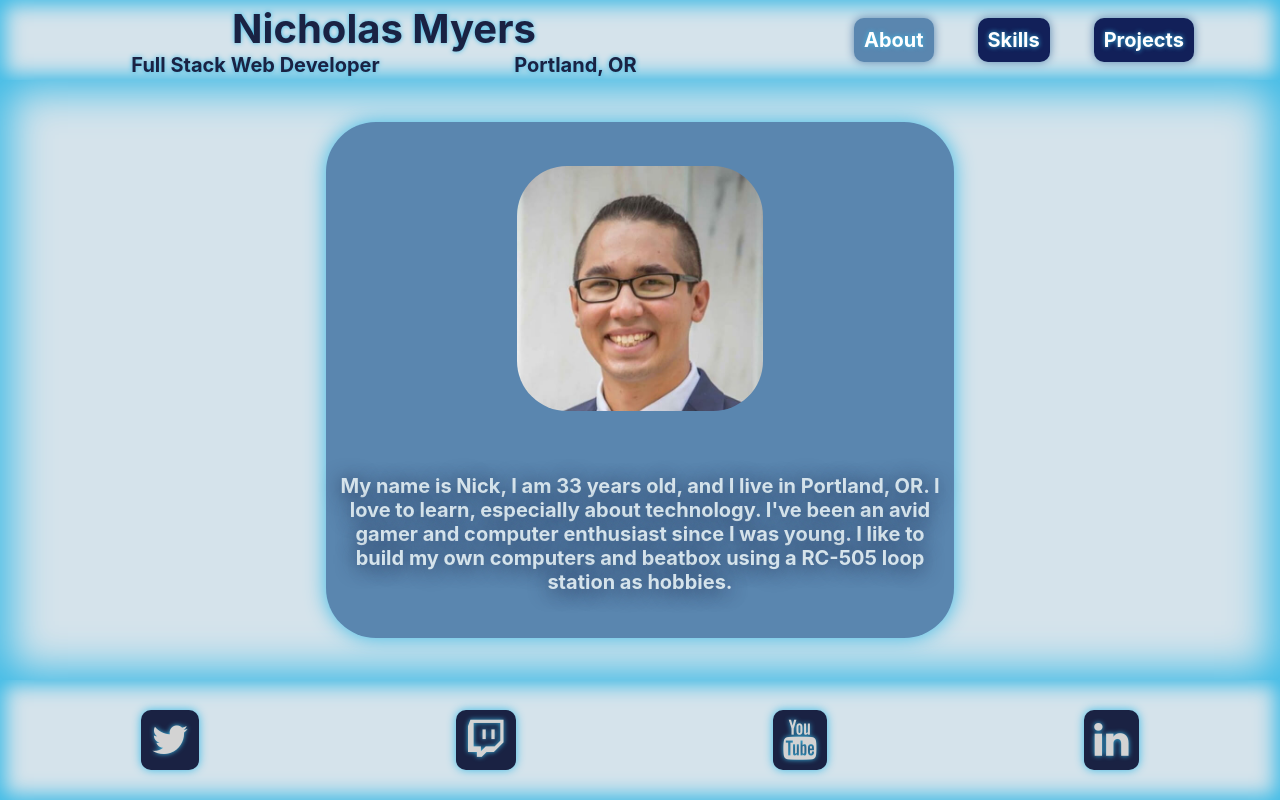
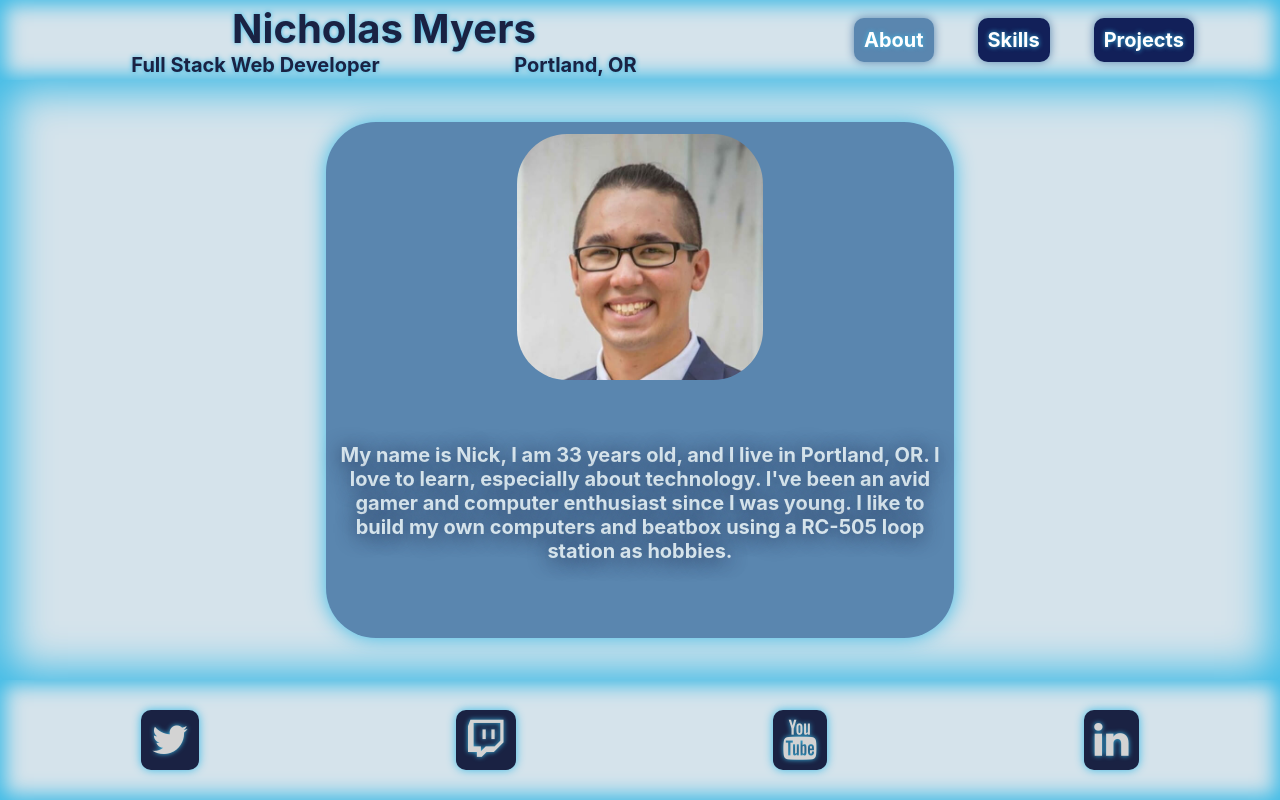
Before and after one commit to nicholas-myers/Professional-Portfolio, a React (Create React App) app: page / in a window 1280 px wide. Built offline with nearby package versions, Linux system fonts and the light colour scheme.

Commit message:
fixed about positioning

```diff
--- a/src/components/About.js
+++ b/src/components/About.js
@@ -6,24 +6,32 @@ const AboutSection = styled.div`
   width: 50%;
   border-radius: 5rem;
   padding: 1%;
-  background-color: #5A86AF;
-  box-shadow: 0 0 2rem 0 #3ABAE6;
+  background-color: #5a86af;
+  box-shadow: 0 0 2rem 0 #3abae6;
   display: flex;
   justify-content: space-around;
   flex-flow: column;
   align-items: center;
+  * {
+    /* border: 1px solid black; */
+  }
 `;
 
 const ProfilePic = styled.img`
   // border: 2px solid #122059;
   border-radius: 5rem;
   height: 50%;
+  /* width: 50% */
 `;
 
 const AboutMe = styled.p`
+  display: flex;
+  align-items: center;
+  border-radius: 2rem;
   font-size: 2rem;
-  color: #D5E3EB;
-  text-shadow: 0 2px 20px #1A2243;
+  color: #d5e3eb;
+  text-shadow: 0 2px 20px #1a2243;
+  height: 50%;
 `;
 
 export default function About() {
```
